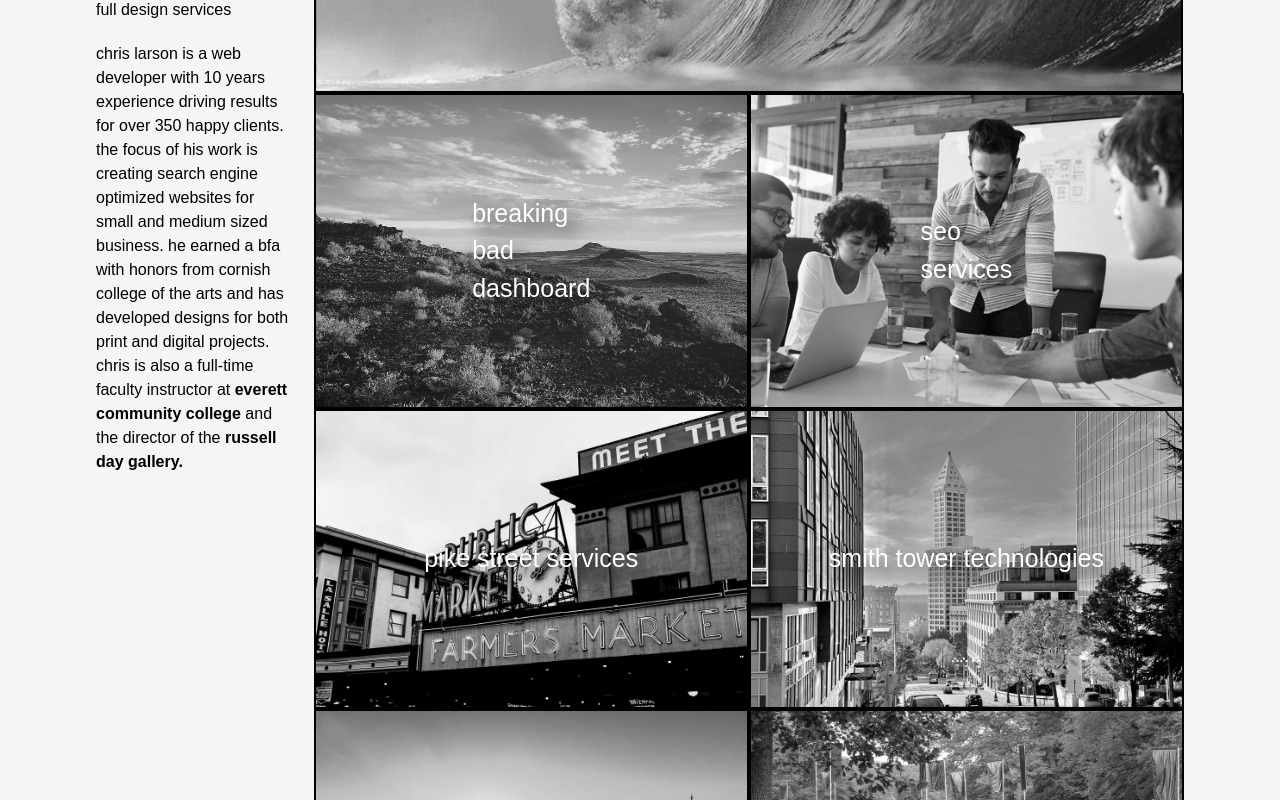
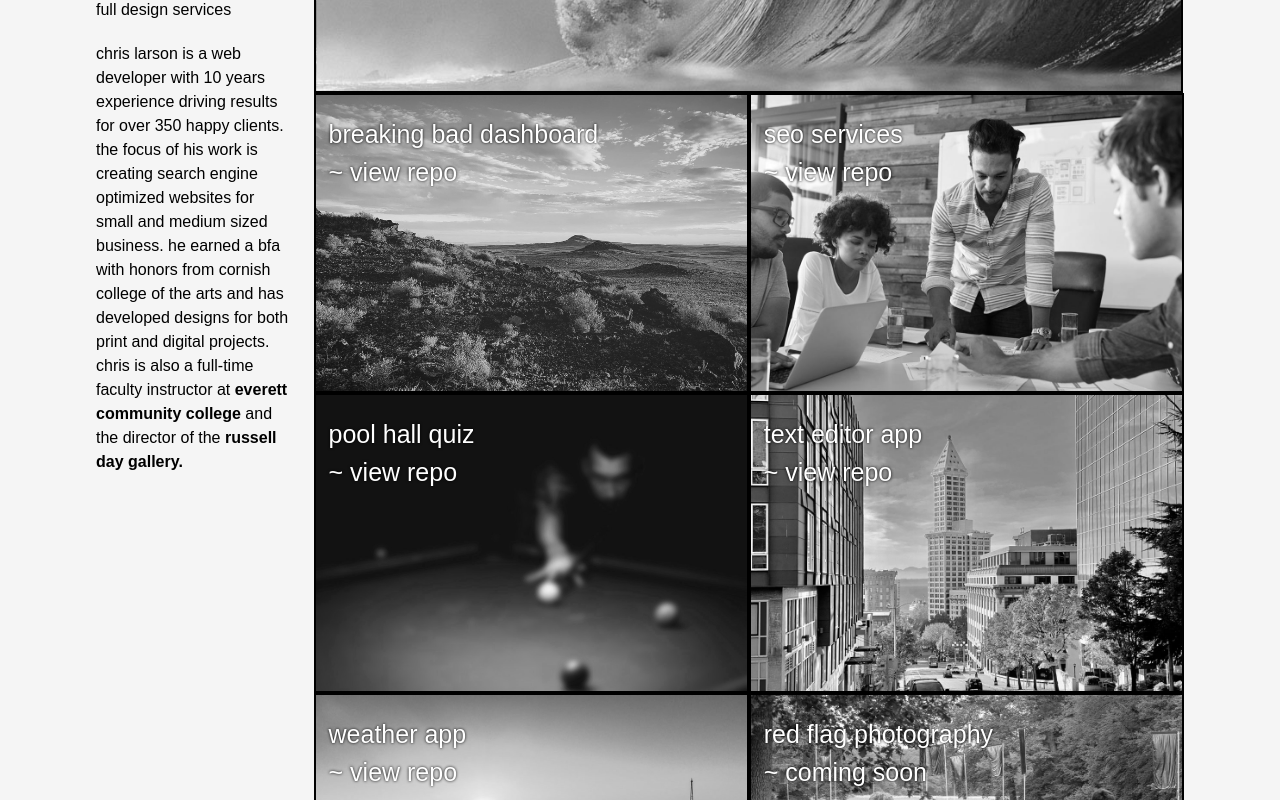
Before and after one commit to chlarson74/react-portfolio, a React (Vite) app: page / in a window 1280 px wide. Shown: the part 360-1160 px from the top of the page. Built offline with nearby package versions, Linux system fonts and the light colour scheme.

Commit message:
updated project fields and anchors

```diff
--- a/src/App.css
+++ b/src/App.css
@@ -82,9 +82,9 @@ article {
   min-height: 300px;
   width:33.3%;
   flex: 0 0 400;
-  display: flex;
+  /*display: flex;
   justify-content: center;
-  align-items: center;
+  align-items: center;*/
   border:black solid 2px;
   transition: 1s;
 }
@@ -99,13 +99,16 @@ article {
 
 .project p {
   color:white;
-  text-shadow: 8px 8px 20px black;
+  padding-left: 3%;
+  padding-top: 5%;
+  text-shadow: 0px 0px 3px black;
   font-size:25px;
 }
 
 .project a {
-  padding: 100px 200px;
-  text-decoration: none;;
+  /*padding: 100px 200px;*/
+  text-decoration: none;
+  color:white;
 }
 
 /* individual project classes for background images */
@@ -124,10 +127,10 @@ article {
   background-image: url(./images/augmented.jpg);
 }
 #pike-place {
-  background-image: url(./images/pike-place.jpg);
+  background-image: url(./images/pool-quiz.jpg);
 }
 #pike-street {
-  background-image: url(./images/pike-street.jpg);
+  background-image: url(./images/pool-quiz2.jpg);
 }
 #smith-tower {
   background-image: url(./images/smith-tower.jpg);
@@ -165,9 +168,7 @@ article {
   .project {
       width:1000%;
   }
-  .project a {
-      padding: 100px 100px;
-  }
+
   main {
       width: 95%;
   }
--- a/src/components/Main.jsx
+++ b/src/components/Main.jsx
@@ -12,27 +12,55 @@ function Main() {
         </aside>
         <article id="work">
                 <section className="project" id="surf-report">
-                    <a href="https://surf-report-app-7b1dc82c323b.herokuapp.com/" target="_blank" rel="noreferrer"><p>surf report</p> </a>
+                    <p>
+                    <a href="https://surf-report-app-7b1dc82c323b.herokuapp.com/" target="_blank" rel="noreferrer">surf report</a>
+                        <br/>
+                        <a href="https://github.com/chlarson74/javascript-quiz" target="_blank" rel="noreferrer">~ view repo</a>
+                    </p>
                 </section>
                 <section className="project" id="bb-quote">
-                    <a href="https://jarell-chinn.github.io/BreakingBad_Dashboard/" target="_blank" rel="noreferrer"><p>breaking bad dashboard</p> </a>
+                    <p>
+                        <a href="https://jarell-chinn.github.io/BreakingBad_Dashboard/" target="_blank" rel="noreferrer">breaking bad dashboard</a>
+                        <br/>
+                        <a href="https://github.com/chlarson74/javascript-quiz" target="_blank" rel="noreferrer">~ view repo</a>
+                    </p>
                 </section>
 
                 <section className="project" id="seo">
-                    <a href="https://chlarson74.github.io/refactor-homework/" target="_blank" rel="noreferrer"><p>seo services</p> </a>
+                    <p>
+                        <a href="https://chlarson74.github.io/refactor-homework/" target="_blank" rel="noreferrer">seo services</a>
+                        <br/>
+                        <a href="https://github.com/chlarson74/javascript-quiz" target="_blank" rel="noreferrer">~ view repo</a>
+                    </p>
                 </section>
 
                 <section className="project" id="pike-street">
-                    <p>pike street services</p>
+                    <p>
+                        <a href="https://chlarson74.github.io/javascript-quiz/" target="_blank" rel="noreferrer">pool hall quiz</a>
+                        <br/>
+                        <a href="https://github.com/chlarson74/javascript-quiz" target="_blank" rel="noreferrer">~ view repo</a>
+                    </p>
                 </section>
                 <section className="project" id="smith-tower">
-                    <p>smith tower technologies</p>
+                    <p>
+                        <a href="https://imperial-text-deeacf34c03b.herokuapp.com/" target="_blank" rel="noreferrer">text editor app</a>
+                        <br/>
+                        <a href="https://github.com/chlarson74/text-editor" target="_blank" rel="noreferrer">~ view repo</a>
+                    </p>
                 </section>
                 <section className="project" id="space-needle">
-                    <p>space needle engineering</p>
+                    <p>
+                        <a href="https://chlarson74.github.io/weather-app/" target="_blank" rel="noreferrer">weather app</a>
+                        <br/>
+                        <a href="https://github.com/chlarson74/weather-app" target="_blank" rel="noreferrer">~ view repo</a>
+                    </p>
                 </section>
                 <section className="project" id="flag">
-                    <p>red flag photography</p>
+                    <p>
+                        <a href="#" target="_blank" rel="noreferrer">red flag photography</a>
+                        <br/>
+                        <a href="#" target="_blank" rel="noreferrer">~ coming soon</a>
+                    </p>
                 </section>
                 <section className="project" id="augmented">
                     <p>augmented reality</p>
```
Also changed, not shown: src/images/pool-quiz2.jpg (added).
